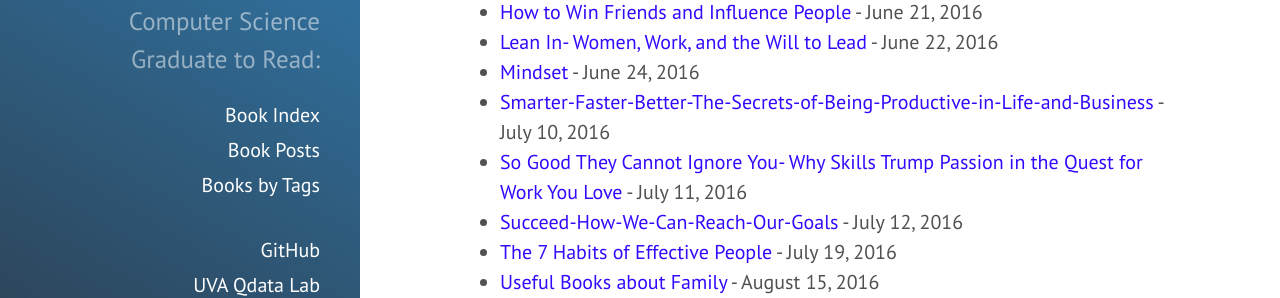
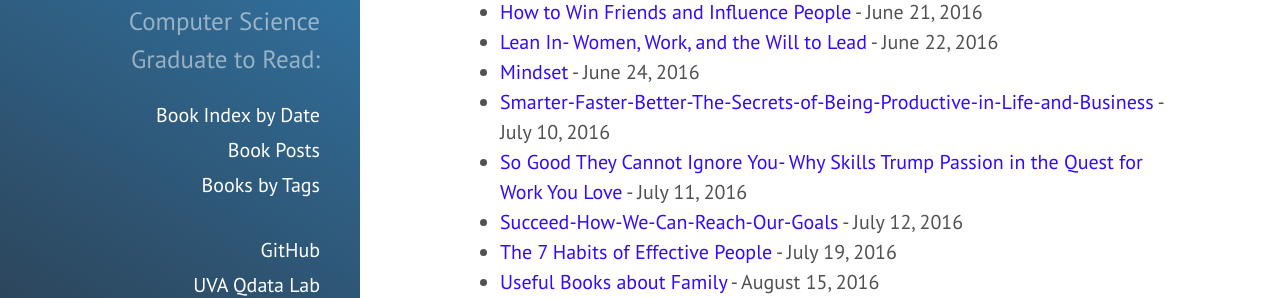
Before and after one commit to qiyanjun/books2read, a Jekyll site: the page built from index.html, in a window 1280 px wide. Shown: the part 507-805 px from the top of the page. Built offline with Jekyll 4.4.1, drawn with Linux system fonts in a browser that asks for light colours.

Commit message:
small format fix

```diff
--- a/_includes/sidebar.html
+++ b/_includes/sidebar.html
@@ -10,7 +10,7 @@
     </div>
 
     <nav class="sidebar-nav">
-      <a class="sidebar-nav-item{% if page.url == site.baseurl %} active{% endif %}" href="{{ site.baseurl }}">Book Index</a>
+      <a class="sidebar-nav-item{% if page.url == site.baseurl %} active{% endif %}" href="{{ site.baseurl }}">Book Index by Date</a>
 
       {% comment %}
         The code below dynamically generates a sidebar nav of pages with
```
